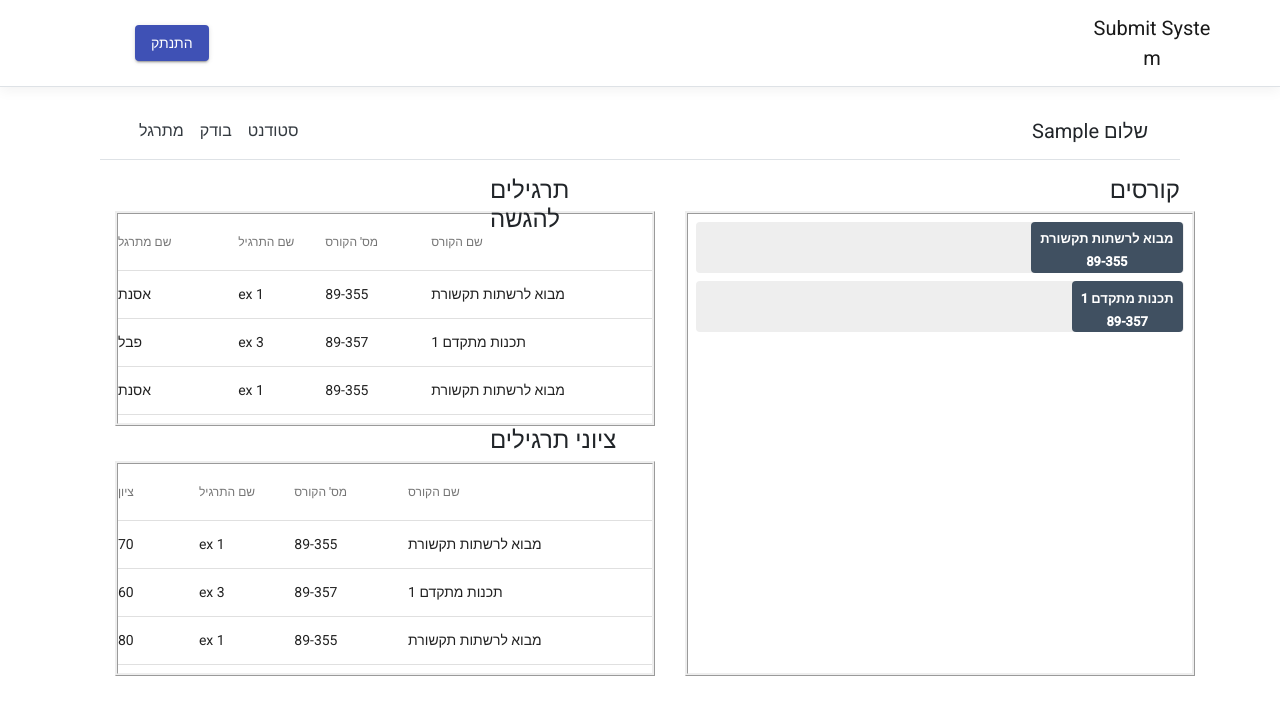
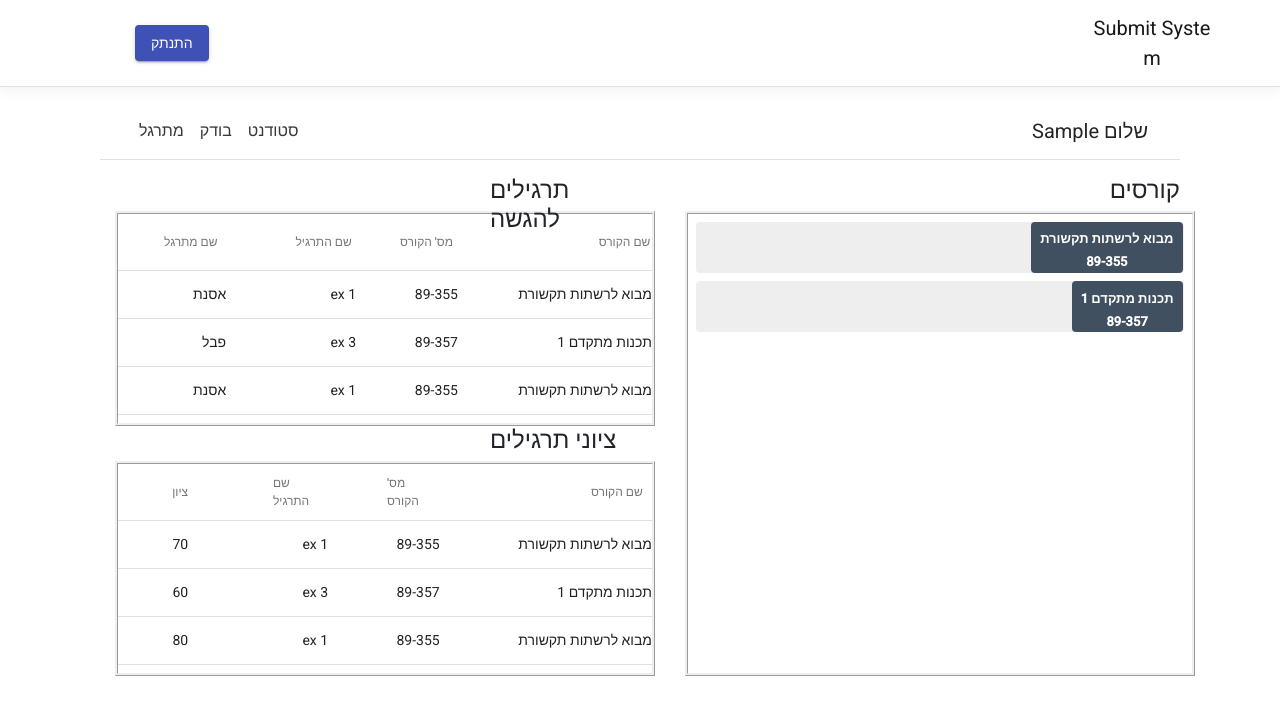
Before and after one commit to stavih19/Submit-System, an Angular app in the folder ClientApp/: page /homeApp/student in a window 1280 px wide. Both pictures are taken after typing "Sample", "Sample123" into the empty fields and a click on the button "הכנס". Shown: the top 714 px of the page. Built offline with nearby package versions, Linux system fonts and the light colour scheme.

Commit message:
style changes

```diff
--- a/ClientApp/src/app/homeApp/student/student.component.css
+++ b/ClientApp/src/app/homeApp/student/student.component.css
@@ -94,3 +94,15 @@ input {
 table {
     width: 100%;
 }
+
+.rowTable {
+    cursor: pointer;
+}
+
+.rowTable:hover {
+    background-color: #eee;
+}
+
+table {
+    text-align: right;
+}
--- a/ClientApp/src/app/homeApp/student/student.component.html
+++ b/ClientApp/src/app/homeApp/student/student.component.html
@@ -35,24 +35,44 @@
             <div class="row exeToSubmitContent">
                 <table mat-table [dataSource]="submitionDataSource" class="mat-elevation-z8">
                     <ng-container matColumnDef="courseName">
-                      <th mat-header-cell *matHeaderCellDef>שם הקורס</th>
+                      <th mat-header-cell *matHeaderCellDef>
+                            <div class="row">
+                                <div class="col-5">שם הקורס</div>
+                                <div class="col-2"></div>
+                            </div>
+                        </th>
                       <td mat-cell *matCellDef="let element"> {{element.courseName}} </td>
                     </ng-container>
                     <ng-container matColumnDef="courseNumber">
-                      <th mat-header-cell *matHeaderCellDef>מס' הקורס</th>
+                      <th mat-header-cell *matHeaderCellDef>
+                            <div class="row">
+                                <div class="col-8">מס' הקורס</div>
+                                <div class="col-3"></div>
+                            </div>
+                        </th>
                       <td mat-cell *matCellDef="let element"> {{element.courseNumber}} </td>
                     </ng-container>
                     <ng-container matColumnDef="exeName">
-                      <th mat-header-cell *matHeaderCellDef>שם התרגיל</th>
+                      <th mat-header-cell *matHeaderCellDef>
+                            <div class="row">
+                                <div class="col-8">שם התרגיל</div>
+                                <div class="col-4"></div>
+                            </div>
+                        </th>
                       <td mat-cell *matCellDef="let element"> {{element.exeName}} </td>
                     </ng-container>
                     <ng-container matColumnDef="teacherName">
-                      <th mat-header-cell *matHeaderCellDef>שם מתרגל</th>
+                      <th mat-header-cell *matHeaderCellDef>
+                            <div class="row">
+                                <div class="col-8">שם מתרגל</div>
+                                <div class="col-2"></div>
+                            </div>
+                        </th>
                       <td mat-cell *matCellDef="let element"> {{element.teacherName}} </td>
                     </ng-container>
                     <tr mat-header-row *matHeaderRowDef="submitionColumns"></tr>
                     <tr mat-row *matRowDef="let row; columns: submitionColumns;"
-                        (click)="getBeforeEXE(row)">
+                        (dblclick)="getBeforeEXE(row)" class="rowTable">
                     </tr>
                 </table>
             </div>
@@ -65,24 +85,44 @@
             <div class="row gradeContent">
                 <table mat-table [dataSource]="gradeDataSource" class="mat-elevation-z8">
                     <ng-container matColumnDef="courseName" class="courseNameCell">
-                      <th mat-header-cell *matHeaderCellDef style="direction: rtl;">שם הקורס</th>
+                      <th mat-header-cell *matHeaderCellDef>
+                        <div class="row">
+                            <div class="col-5">שם הקורס</div>
+                            <div class="col-2"></div>
+                        </div>
+                      </th>
                       <td mat-cell *matCellDef="let element"> {{element.courseName}} </td>
                     </ng-container>
                     <ng-container matColumnDef="courseNumber">
-                      <th mat-header-cell *matHeaderCellDef>מס' הקורס</th>
+                      <th mat-header-cell *matHeaderCellDef>
+                        <div class="row">
+                            <div class="col-7">מס' הקורס</div>
+                            <div class="col-3"></div>
+                        </div>
+                      </th>
                       <td mat-cell *matCellDef="let element"> {{element.courseNumber}} </td>
                     </ng-container>
                     <ng-container matColumnDef="exeName">
-                      <th mat-header-cell *matHeaderCellDef>שם התרגיל</th>
+                      <th mat-header-cell *matHeaderCellDef>
+                        <div class="row">
+                            <div class="col-7">שם התרגיל</div>
+                            <div class="col-4"></div>
+                        </div>
+                      </th>
                       <td mat-cell *matCellDef="let element"> {{element.exeName}} </td>
                     </ng-container>
                     <ng-container matColumnDef="gradeNumber">
-                      <th mat-header-cell *matHeaderCellDef>ציון</th>
+                      <th mat-header-cell *matHeaderCellDef>
+                        <div class="row">
+                            <div class="col-5">ציון</div>
+                            <div class="col-4"></div>
+                        </div>
+                      </th>
                       <td mat-cell *matCellDef="let element"> {{element.gradeNumber}} </td>
                     </ng-container>
                     <tr mat-header-row *matHeaderRowDef="gradeColumns"></tr>
                     <tr mat-row *matRowDef="let row; columns: gradeColumns;"
-                        (click)="getAfterEXE(row)">
+                        (dblclick)="getAfterEXE(row)" class="rowTable">
                     </tr>
                 </table>
             </div>
```
